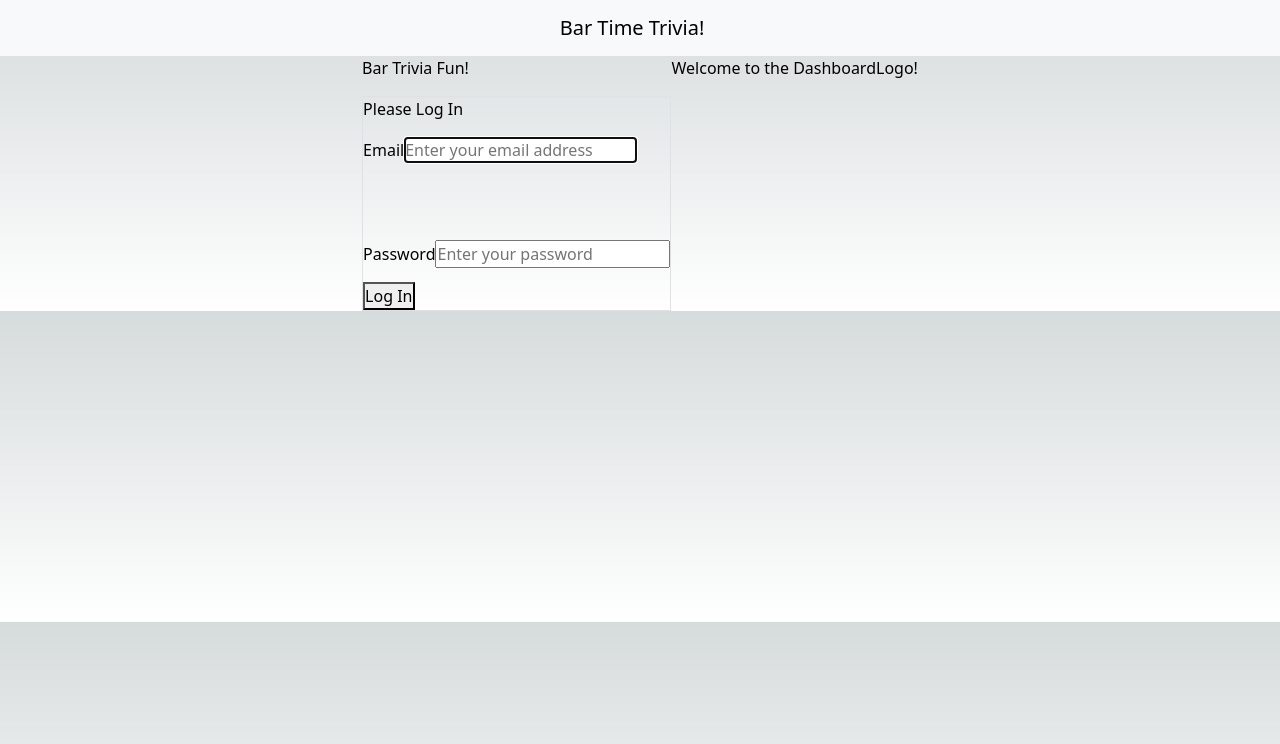
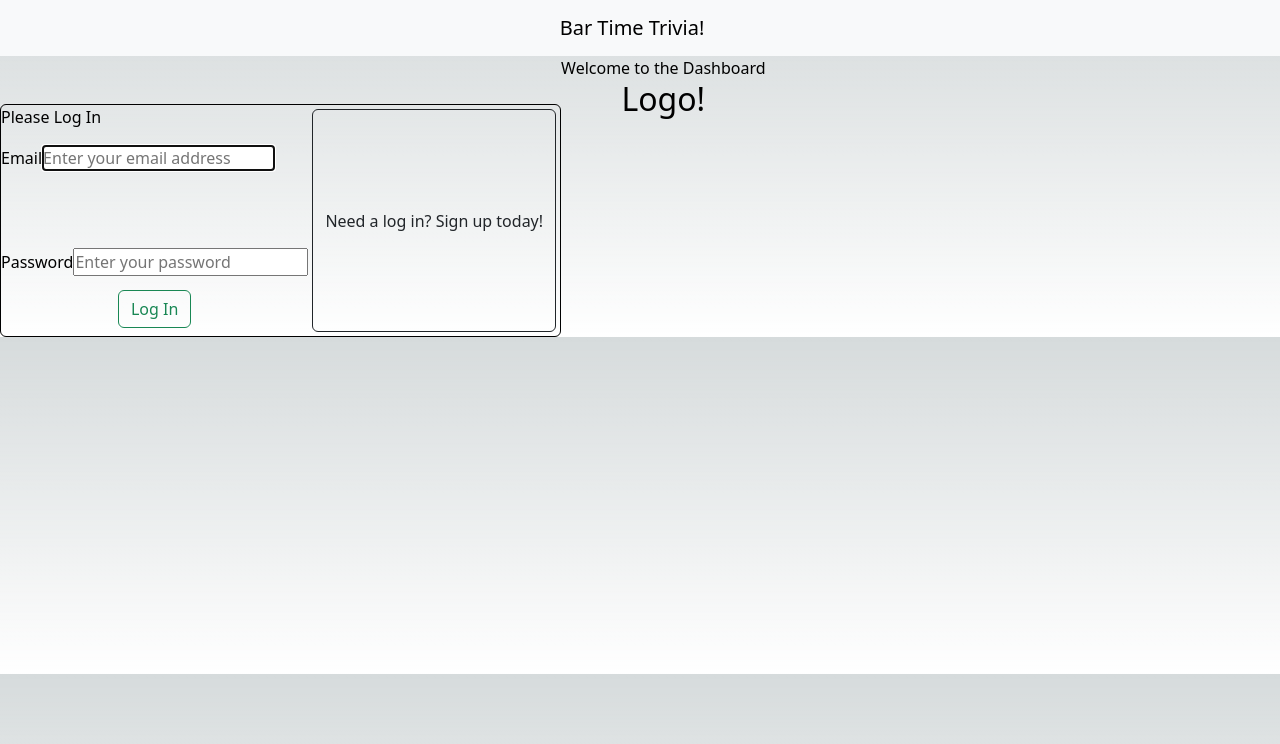
Before and after one commit to zshep/bar-time-trivia, a Next.js app: page / in a window 1280 px wide. Shown: the top 744 px of the page. Built offline with nearby package versions, Linux system fonts and the light colour scheme.

Commit message:
futzed more with first page css....2 steps forward, three steps back

```diff
--- a/app/page.tsx
+++ b/app/page.tsx
@@ -9,13 +9,11 @@ export default function page() {
     return (
 
 
-        <main className="d-flex justify-content-center">
+        <main className="d-flex">
 
-            <div className='d-flex'>
-                <div>
-                    <div className="justify-content-center">
-                        <p>Bar Trivia Fun!</p>
-                    </div>
+
+                <div className='mt-5'>
+
                     <LoginForm></LoginForm>
                 </div>
                 <div>
@@ -25,13 +23,15 @@ export default function page() {
                         >
                             Welcome to the Dashboard
                         </Link>
-                        Logo!
+                        <div className='d-flex justify-content-center'>
+                            <h2>Logo!</h2>
+                        </div>
                     </div>
                 </div>
 
 
 
-            </div>
+
 
 
 
--- a/app/ui/login-form.tsx
+++ b/app/ui/login-form.tsx
@@ -6,18 +6,17 @@ export default function LoginForm (){
     /* TODO: create authentication and error display */
 
     return(
-        <form className="">
-            <div className="border">
-                <p className="">Please Log In
 
-                </p>
-                <div className="w-full">
+        <div className="d-flex justify-content-center flex-direction-colum border border-black rounded">
+            <form className="">
+                <div>
+                    <p>Please Log In</p>
                     <div>
                         <label className="mb-3 block text-xs font-medium" htmlFor="email">
                             Email
                         </label>
                         <input
-                            className="peer block w-full rounded-md border border-gray-900"
+                            className="border"
                             id="email"
                             type="email"
                             name="email"
@@ -44,13 +43,22 @@ export default function LoginForm (){
                         />
                     </div>
                 </div>
-                <button
+                <div className="d-flex justify-content-center mb-2">
+                    <button
+                        type="submit"
+                        className="btn btn-outline-success"
+                        id="button"
+                        name="loginBTN">
+                            Log In
+                    </button>
+                </div>
+            </form>
 
-                    id="button"
-                    name="loginBTN">
-                        Log In
-                </button>
+            <div className="d-flex justify-content-center m-1">
+            <button type="button" className="btn btn-outline-dark">Need a log in? Sign up today!</button>
             </div>
-        </form>
+        </div>
+
+
     )
 }
```
